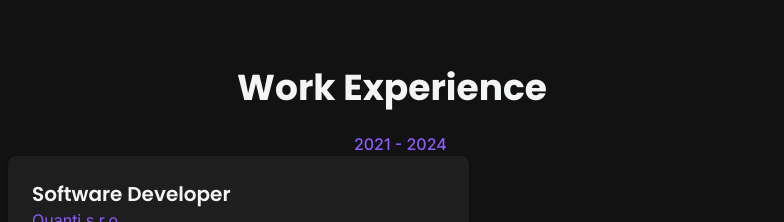
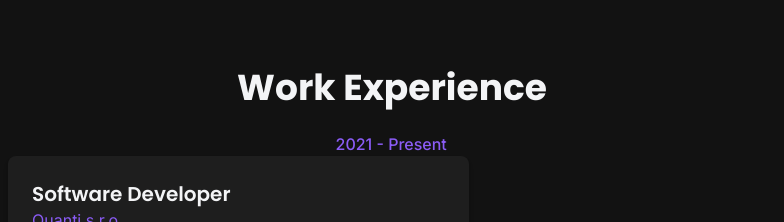
Before and after one commit to marekklement/my-cv-portfolio, a Vue app: page / in a window 1280 px wide. Shown: the part 1628-1850 px from the top of the page, without its empty margins (248-1032 px from the left). Built offline with nearby package versions, Linux system fonts and the light colour scheme.

Commit message:
Fixed expirience and added project 2

```diff
--- a/src/components/ExperienceSection.vue
+++ b/src/components/ExperienceSection.vue
@@ -67,7 +67,7 @@ const experienceRefs = reactive<(HTMLElement | null)[]>([])
 
 const experience = [
   {
-    period: '2021 - 2024',
+    period: '2021 - Present',
     title: 'Software Developer',
     company: 'Quanti s.r.o.',
     description: 'Development of web applications for the pharmaceutical industry in Go, Kotlin and Vue.js. Later leading a team of developers.'
```
